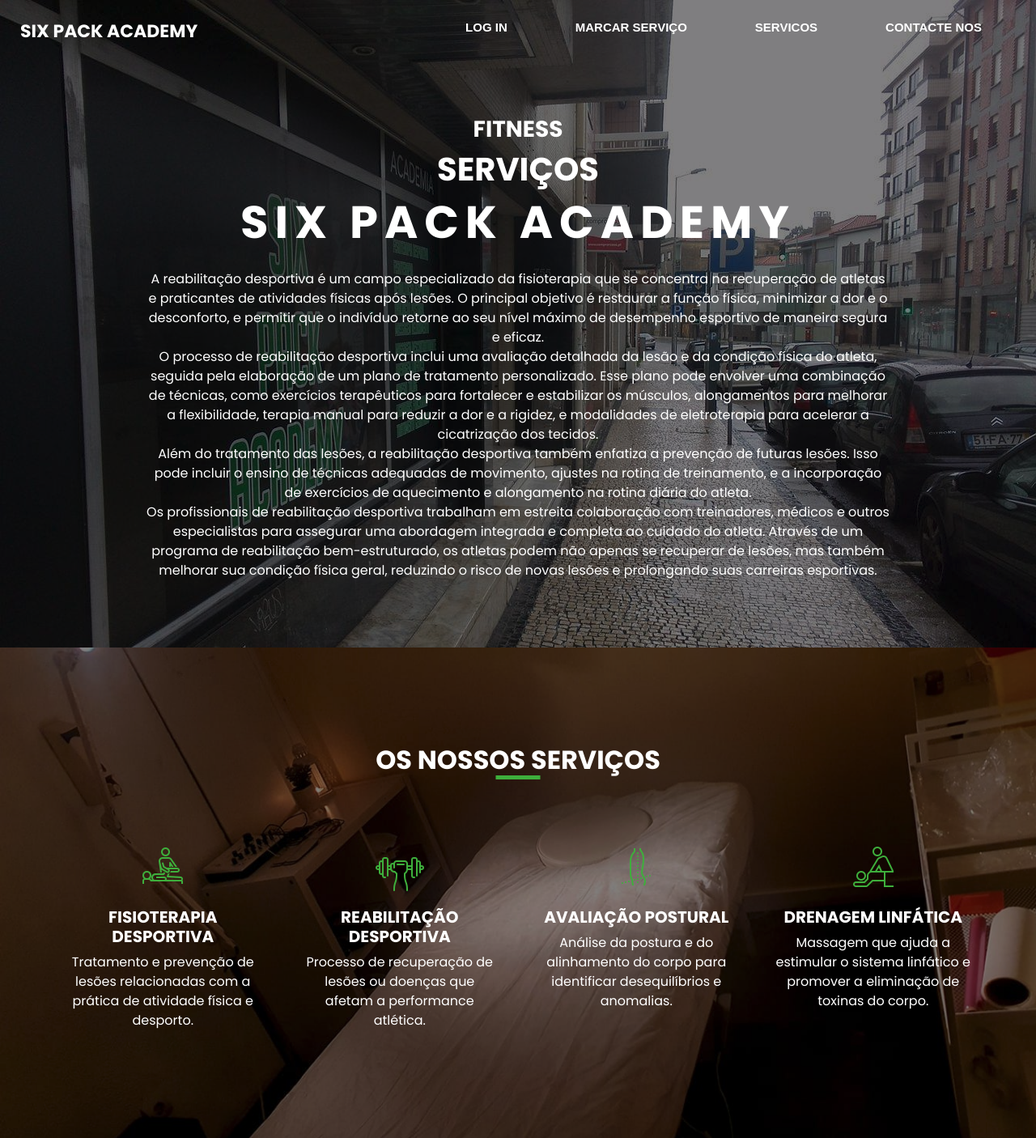
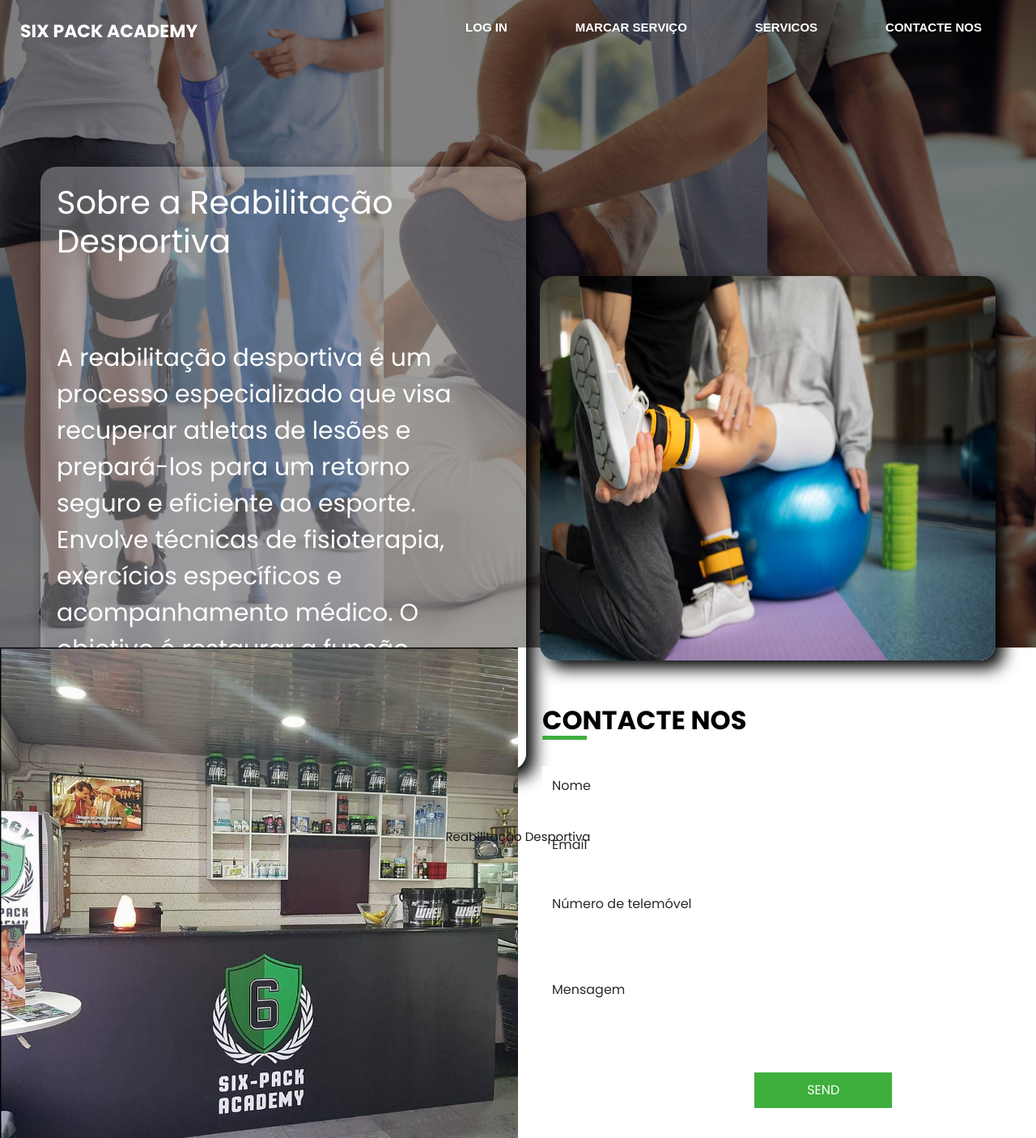
Before and after one commit to sixpackacademy/experimental_view6p, a PHP site: page /reabi_desp.php in a window 1280 px wide. Shown: the top 1406 px of the page at 81% size. Run offline with PHP 8.4, Linux system fonts and the light colour scheme; some libraries are stand-ins or nearby versions.

Commit message:
Knesio e Reabi Desportiva

```diff
--- a/reabi_desp.php
+++ b/reabi_desp.php
@@ -32,11 +32,130 @@ if (isset($_SESSION['user_id'])) {
   <link href="css/style.css" rel="stylesheet" />
   <!-- responsive style -->
   <link href="css/responsive.css" rel="stylesheet" />
+  <style>
+
+.hero_area_reabi_desp{
+  height: 100vh;
+  display: -webkit-box;
+  display: -ms-flexbox;
+  display: flex;
+  -webkit-box-orient: vertical;
+  -webkit-box-direction: normal;
+      -ms-flex-direction: column;
+          flex-direction: column;
+          background-image: url(../images/reabi_desp.png);
+  background-size: cover;
+  background-attachment: fixed;
+}
+
+    .content-container {
+      display: flex;
+      justify-content: space-between;
+      align-items: center;
+      padding: 50px;
+      color: white;
+      margin-top: 80px;
+    }
+    .content-container .text {
+      flex: 1;
+      padding-right: 20px;
+      font-size: 30px;
+      background-color: rgba(255, 255, 255, 0.3);
+      border-radius: 20px;
+      box-shadow: 10px 10px 20px black;
+    }
+    .content-container .image {
+      flex: 1;
+      display: flex;
+      justify-content: flex-end;
+    }
+    .content-container .image img {
+      max-width: 97%;
+      border-radius: 20px;
+      height: 475px;
+      width: 800px;
+      box-shadow: 10px 10px 20px black;
+    }
+    .content-container .words{
+    padding: 20px;
+    }
+    .content-container .service_button{
+      content-justify: center;
+    }
+    .content-container .hover{
+
+    }
+
+    .button-57 {
+      position: relative;
+      overflow: hidden;
+      border: 0px solid #18181a;
+      color: #18181a;
+      display: inline-block;
+      font-size: 15px;
+      line-height: 30px;
+      padding: 18px 18px 17px;
+      text-decoration: none;
+      cursor: pointer;
+      background: #fff;
+      user-select: none;
+      webkit-user-select: none;
+      touch-action: manipulation;
+      border-radius: 5px;
+      }
+
+.button-57 span:first-child {
+  position: relative;
+  transition: color 600ms cubic-bezier(0.48, 0, 0.12, 1);
+  z-index: 10;
+}
+
+.button-57 span:last-child {
+  color: white;
+  display: block;
+  position: absolute;
+  bottom: 0;
+  transition: all 500ms cubic-bezier(0.48, 0, 0.12, 1);
+  z-index: 100;
+  opacity: 0;
+  top: 50%;
+  left: 50%;
+  transform: translateY(225%) translateX(-50%);
+  height: 14px;
+  line-height: 13px;
+}
+
+.button-57:after {
+  content: "";
+  position: absolute;
+  bottom: -50%;
+  left: 0;
+  width: 100%;
+  height: 100%;
+  background-color: green;
+  transform-origin: bottom center;
+  transition: transform 600ms cubic-bezier(0.48, 0, 0.12, 1);
+  transform: skewY(9.3deg) scaleY(0);
+  z-index: 50;
+}
+
+.button-57:hover:after {
+  transform-origin: bottom center;
+  transform: skewY(9.3deg) scaleY(2);
+}
+
+.button-57:hover span:last-child {
+  transform: translateX(-50%) translateY(-100%);
+  opacity: 1;
+  transition: all 900ms cubic-bezier(0.48, 0, 0.12, 1);
+}
+
+  </style>
 </head>
 
 <body>
-  <div class="hero_area">
-    <!-- header section strats -->
+  <div class="hero_area_reabi_desp">
+    <!-- header section starts -->
     <header class="header_section">
       <div class="container-fluid ">
         <nav class="navbar navbar-expand-lg custom_nav-container ">
@@ -52,10 +171,9 @@ if (isset($_SESSION['user_id'])) {
           <div class="collapse navbar-collapse" id="navbarSupportedContent">
             <div class="ml-auto">
               <ul class="navbar-nav  ">
-
                 <li class="nav-item">
                   <?php
-                  if(!isset($_SESSION['user_id'])) {
+                  if (!isset($_SESSION['user_id'])) {
                     echo '<a class="nav-link" href="login.html">Log In</a>';
                   } else {
                     echo '<a class="nav-link" href="logout.php">Log Out</a>';
@@ -78,164 +196,36 @@ if (isset($_SESSION['user_id'])) {
       </div>
     </header>
     <!-- end header section -->
-    <!-- slider section -->
-    <section class=" slider_section position-relative">
-      <div id="carouselExampleIndicators" class="carousel slide" data-ride="carousel">
-        <div class="carousel-inner">
-          <div class="carousel-item active">
-            <div class="container">
-              <div class="col-lg-10 col-md-11 mx-auto">
-                <div class="detail-box">
-                  <div>
-                    <h3>
-                      Fitness
-                    </h3>
-                    <h2>
-                      Serviços
-                    </h2>
-                    <h1>
-                      Six Pack Academy
-                    </h1>
+
+  <div class="content-container">
+    <div class="text">
+      <div class="words">
+      <h1>Sobre a Reabilitação Desportiva</h1>
+      <br><br>
       <p>
-                    A reabilitação desportiva é um campo especializado da fisioterapia que se concentra na recuperação
-                    de atletas e praticantes de atividades físicas após lesões. O principal objetivo é restaurar a função física,
-                     minimizar a dor e o desconforto, e permitir que o indivíduo retorne ao seu nível máximo de desempenho esportivo
-                     de maneira segura e eficaz.
-                   <br>
-                    O processo de reabilitação desportiva inclui uma avaliação detalhada da lesão e da
-                    condição física do atleta, seguida pela elaboração de um plano de tratamento personalizado.
-                    Esse plano pode envolver uma combinação de técnicas, como exercícios terapêuticos para fortalecer e
-                    estabilizar os músculos, alongamentos para melhorar a flexibilidade, terapia manual para reduzir a dor e
-                    a rigidez, e modalidades de eletroterapia para acelerar a cicatrização dos tecidos.
-                   <br>
-                    Além do tratamento das lesões, a reabilitação desportiva também enfatiza a prevenção de futuras lesões.
-                    Isso pode incluir o ensino de técnicas adequadas de movimento, ajustes na rotina de treinamento,
-                     e a incorporação de exercícios de aquecimento e alongamento na rotina diária do atleta.
-                   <br>
-                    Os profissionais de reabilitação desportiva trabalham em estreita colaboração com treinadores,
-                    médicos e outros especialistas para assegurar uma abordagem integrada e completa ao cuidado do atleta.
-                     Através de um programa de reabilitação bem-estruturado, os atletas podem não apenas se recuperar de lesões,
-                     mas também melhorar sua condição física geral, reduzindo o risco de novas lesões e prolongando suas carreiras esportivas.
-                    </p>
+      A reabilitação desportiva é um processo especializado que visa recuperar atletas de lesões e prepará-los para um retorno seguro e eficiente ao esporte. Envolve técnicas de fisioterapia, exercícios específicos e acompanhamento médico. O objetivo é restaurar a função, melhorar a performance e prevenir futuras lesões.      </p>
       </div>
     </div>
-              </div>
-            </div>
+    <div class="image">
+      <img src="images/reabi_desp2.png" alt="Fisioterapia Desportiva">
     </div>
 
   </div>
-    </section>
-    <!-- end slider section -->
+  <div style="text-align: center">
+<button class="button-57" role="button"><span class="text">Reabilitação Desportiva</span><span>Marcar <br> Agora</span></button>
+
+
+    </div>
   </div>
 
 
   <!-- Us section -->
 
-  <section class="us_section layout_padding">
-    <div class="container">
-      <div class="heading_container">
-        <h2 id="servicos">
-          Os nossos serviços
-        </h2>
-      </div>
-
-      <div class="us_container ">
-        <div class="row">
-          <div class="col-lg-3 col-md-6">
-            <div class="box">
-              <div class="img-box">
-                <img src="images/physiotherapist.png" alt="">
-              </div>
-              <div class="detail-box">
-                <h5>
-                  FISIOTERAPIA DESPORTIVA
-                </h5>
-                <p>
-                  Tratamento e prevenção de lesões relacionadas com a prática de atividade física e desporto.
-                </p>
-              </div>
-            </div>
-          </div>
-          <div class="col-lg-3 col-md-6">
-            <div class="box">
-              <div class="img-box">
-                <img src="images/dumbell.png" alt="">
-              </div>
-              <div class="detail-box">
-                <h5>
-                  REABILITAÇÃO DESPORTIVA
-                </h5>
-                <p>
-                  Processo de recuperação de lesões ou doenças que afetam a performance atlética.
-                </p>
-              </div>
-            </div>
-          </div>
-          <div class="col-lg-3 col-md-6">
-            <div class="box">
-              <div class="img-box">
-                <img src="images/av_postural.png" alt="">
-              </div>
-              <div class="detail-box">
-                <h5>
-                  AVALIAÇÃO POSTURAL
-                </h5>
-                <p>
-                  Análise da postura e do alinhamento do corpo para identificar desequilíbrios e anomalias.
-                </p>
-              </div>
-            </div>
-          </div>
-          <div class="col-lg-3 col-md-6">
-            <div class="box">
-              <div class="img-box">
-                <img src="images/massage.png" alt="">
-              </div>
-              <div class="detail-box">
-                <h5>
-                  DRENAGEM LINFÁTICA
-                </h5>
-                <p>
-                  Massagem que ajuda a estimular o sistema linfático e promover a eliminação de toxinas do corpo.
-                </p>
-              </div>
-            </div>
-          </div>
-        </div>
-      </div>
-    </div>
-  </section>
-
   <!-- end us section -->
-
 
   <!-- heathy section -->
 
-  <section class="heathy_section layout_padding">
-    <div class="container">
-
-      <div class="row">
-        <div class="col-md-12 mx-auto">
-          <div class="detail-box">
-            <h2>
-              HEALTHY MIND, HEALTHY BODY
-            </h2>
-            <p>
-              No Ginásio Six Pack, valorizamos a conexão entre a mente e o corpo.
-              Uma mente saudável é essencial para um corpo saudável.
-              Oferecemos serviços que promovem o equilíbrio mental e físico, ajudando-o a viver de forma mais harmoniosa e saudável.
-              Invista no seu bem-estar integral connosco.
-            </p>
-
-          </div>
-        </div>
-      </div>
-
-    </div>
-  </section>
-
   <!-- end heathy section -->
-
 
   <!-- contact section -->
 
```
Also changed, not shown: knesio_taping.php (+136 -138 lines), images/knesio_taping.png (added), images/knesio_taping2.png (added), images/reabi_desp.png (added), images/reabi_desp2.png (added). Lines whose indentation alone changed are shown as unchanged.
